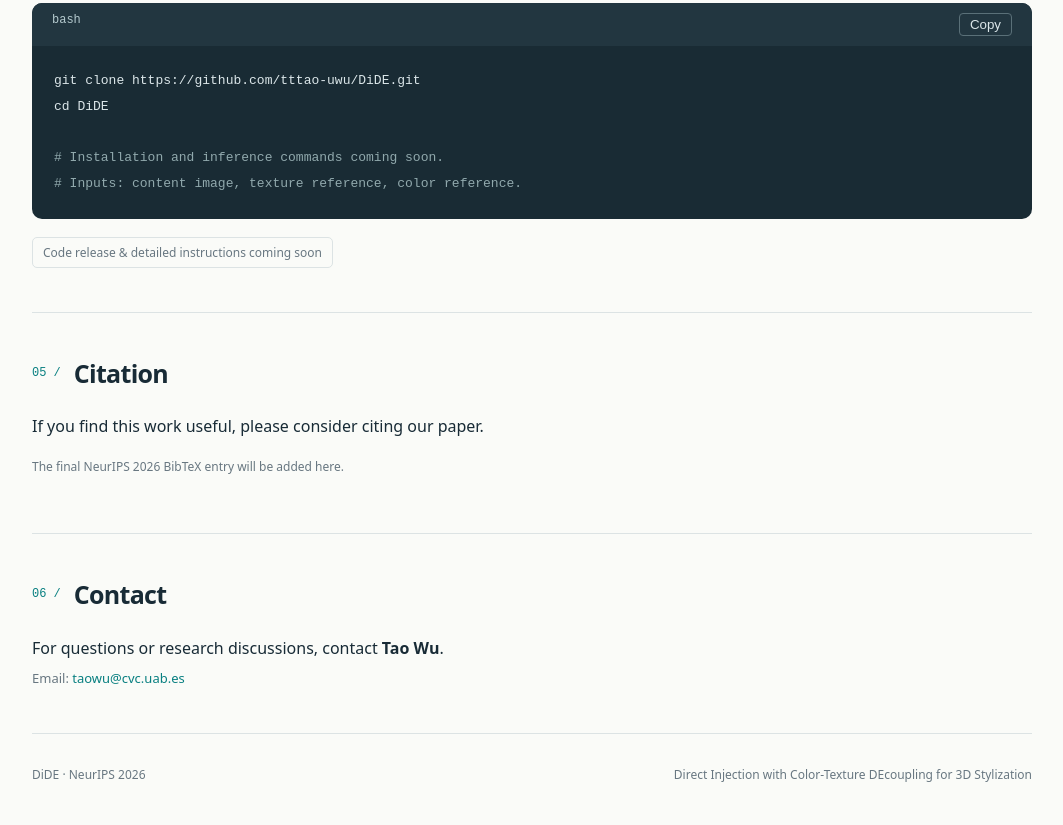
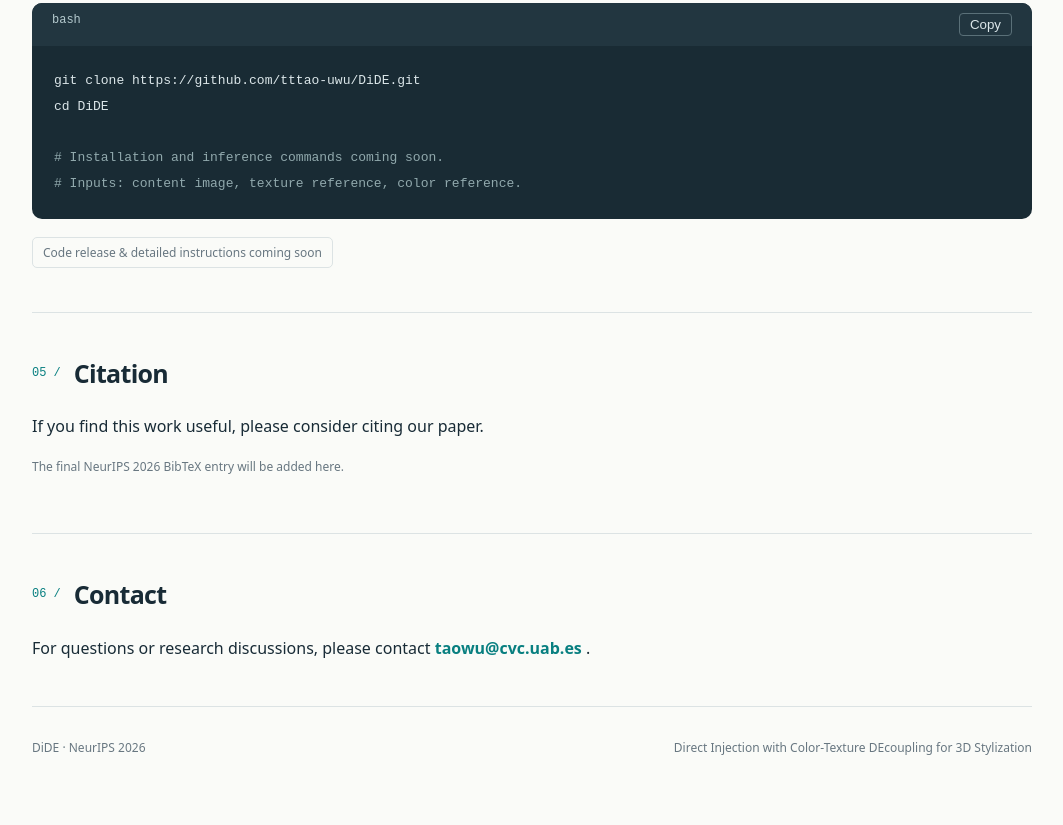
Before and after one commit to tttao-uwu/DiDE, a plain HTML site: page index.html in a window 1280 px wide. Shown: the part 1989-2814 px from the top of the page, without its empty margins (108-1171 px from the left). After the commit the page ends 2787 px from the top, so only its background shows below. Drawn offline with Linux system fonts and the light colour scheme.

Commit message:
Update contact information formatting in index.html

```diff
--- a/index.html
+++ b/index.html
@@ -581,15 +581,12 @@ cd DiDE
   </div>
 
   <div class="contact">
-    For questions or research discussions,
-    contact <strong>Tao Wu</strong>.
-
-    <small>
-      Email:
+    For questions or research discussions, please contact
+    <strong>
       <a href="mailto:taowu@cvc.uab.es">
         taowu@cvc.uab.es
       </a>
-    </small>
+    </strong>.
   </div>
 </section>
 
```
